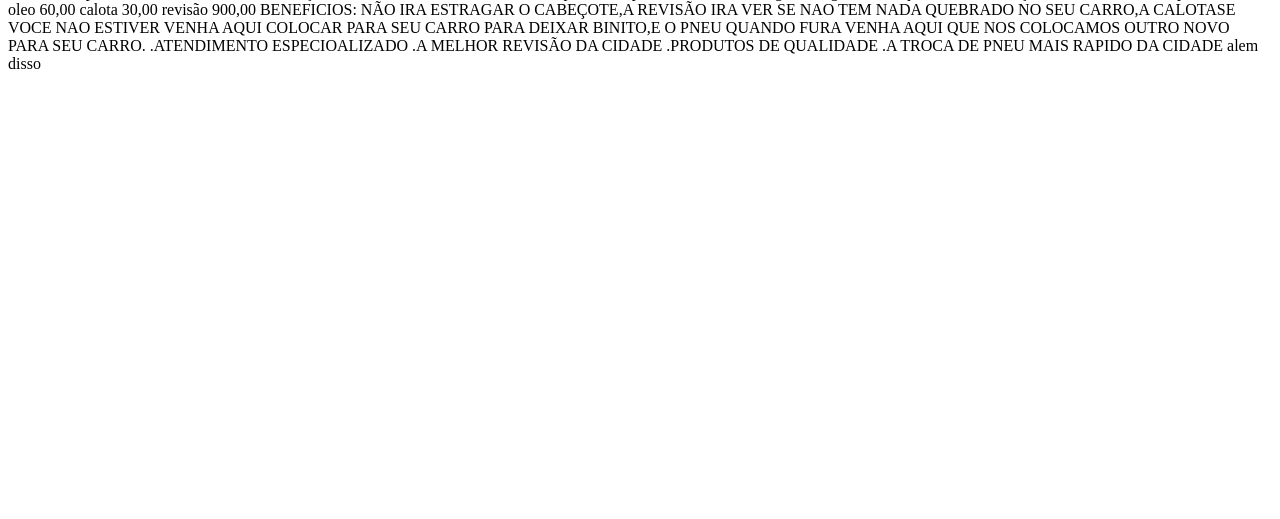
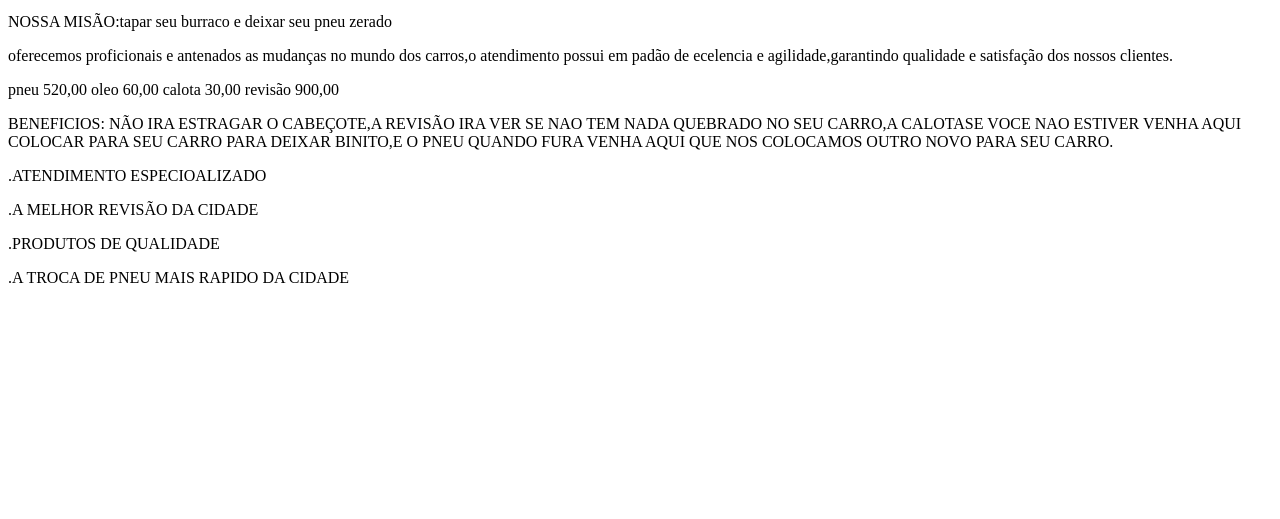
Before and after one commit to ai4fqn/julio-cesar, a plain HTML site: page idex.html in a window 1280 px wide. Shown: the part 281-800 px from the top of the page. Drawn offline with Linux system fonts and the light colour scheme.

Commit message:
rftgyhunjrcfvgbh

```diff
--- a/idex.html
+++ b/idex.html
@@ -9,24 +9,24 @@
      <object data="" type=""></object><object data="" type=""></object>
 </head>
 <body>
+    <h1>borracharia alura</h1>
     <p>localizada no coração da cidade a borraria alura traz para o merrcado o que é de melhor para seu carro e moto,
 fundada em 2017,a borracharia alura ja é destaque na cidade e conquista novos clientes a cada dia.</p>
 
 <p>NOSSA MISÃO:tapar seu burraco e deixar seu pneu zerado</p>
 
-oferecemos proficionais e antenados as mudanças no mundo dos carros,o atendimento possui em padão de ecelencia e agilidade,garantindo qualidade e satisfação dos nossos clientes.
+<p>oferecemos proficionais e antenados as mudanças no mundo dos carros,o atendimento possui em padão de ecelencia e agilidade,garantindo qualidade e satisfação dos nossos clientes.</p>
 
-pneu 520,00   oleo 60,00   calota 30,00    revisão 900,00
+<p>pneu 520,00   oleo 60,00   calota 30,00    revisão 900,00</p>
 
-    BENEFICIOS: NÃO IRA ESTRAGAR O CABEÇOTE,A REVISÃO IRA VER SE NAO TEM NADA QUEBRADO NO SEU CARRO,A CALOTASE VOCE
+ <p> BENEFICIOS: NÃO IRA ESTRAGAR O CABEÇOTE,A REVISÃO IRA VER SE NAO TEM NADA QUEBRADO NO SEU CARRO,A CALOTASE VOCE
 NAO ESTIVER VENHA AQUI COLOCAR PARA SEU CARRO PARA DEIXAR BINITO,E O PNEU QUANDO FURA VENHA AQUI QUE NOS
-COLOCAMOS OUTRO NOVO PARA SEU CARRO.
+COLOCAMOS OUTRO NOVO PARA SEU CARRO.</p>
 
-.ATENDIMENTO ESPECIOALIZADO
-.A MELHOR REVISÃO DA CIDADE
-.PRODUTOS DE QUALIDADE
-.A TROCA DE PNEU MAIS RAPIDO DA CIDADE
+<p>.ATENDIMENTO ESPECIOALIZADO</p>
+<p>.A MELHOR REVISÃO DA CIDADE</p>
+<p>.PRODUTOS DE QUALIDADE</p>
+<p>.A TROCA DE PNEU MAIS RAPIDO DA CIDADE</p>
 
-alem disso
 </body>
 </html>
```
